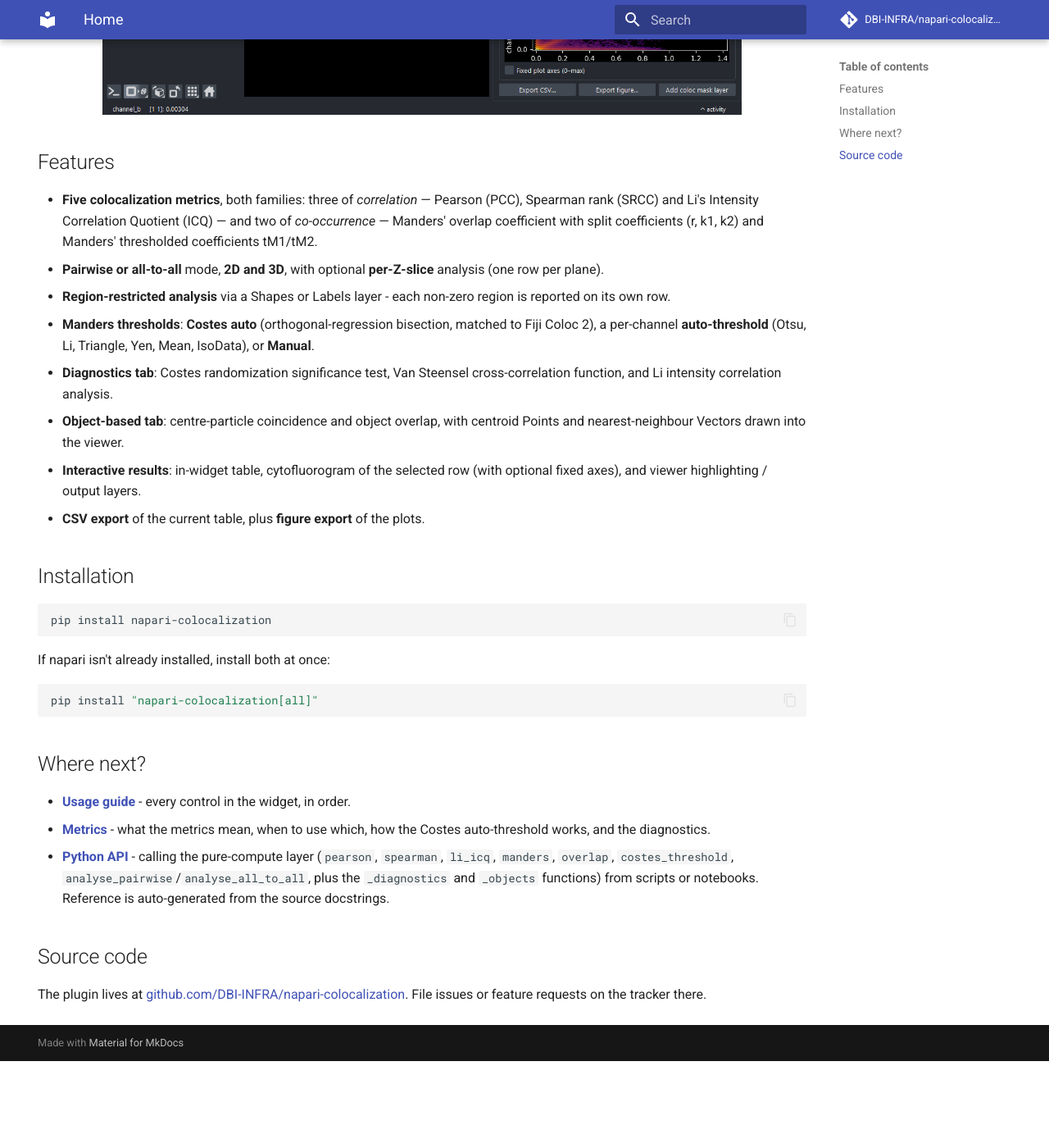
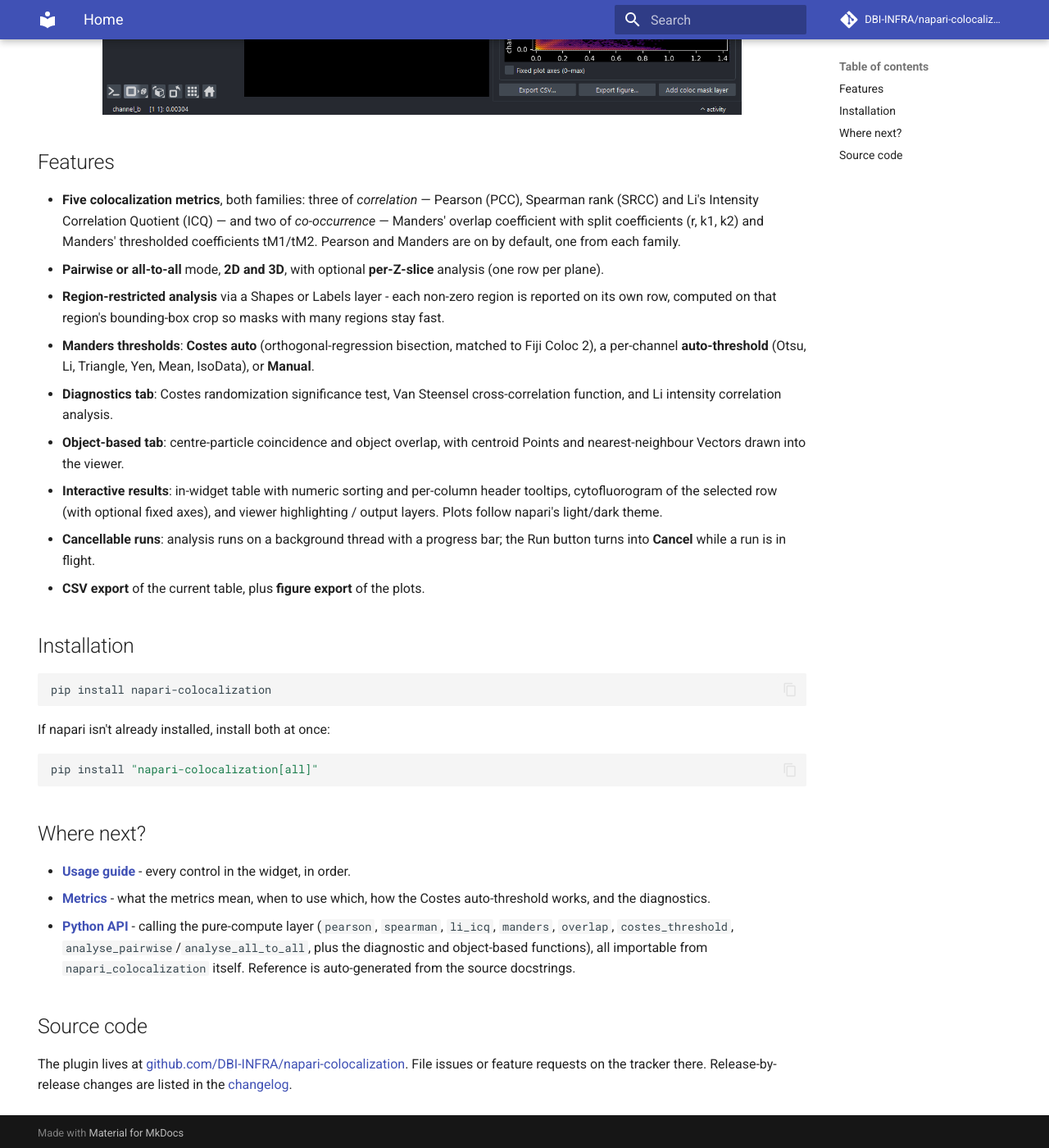
Before and after one commit to DBI-INFRA/napari-colocalization, an MkDocs documentation site: the page built from docs/index.md, in a window 1280 px wide and 1400 px high, scrolled down 936 px. Shown: the whole window at 82% size. Built offline with MkDocs 1.6.1 and Material for MkDocs 9.7.7, drawn with Linux system fonts in a browser that asks for light colours; comment, search, counter and statistics services are not loaded; before the commit the page ends 2230 px from its top, so only the background shows below that.

Commit message:
Add a changelog and bring the docs in line with 0.3.0
CHANGELOG.md starts at 0.3.0, in Keep a Changelog form, and calls out
the two behaviour changes a user can be bitten by: the pcc_pvalue/
srcc_pvalue columns are gone from the CSV, and the Van Steensel CCF no
longer wraps around the image edges, so the tails of the curve differ.

README.md and docs/index.md pick up the new defaults (Pearson +
Manders), the cancellable run with its progress bar, the numeric table
sorting and header tooltips, the theme-following plots and the
per-region bounding-box crop. The quick start now describes what a
fresh widget actually shows. docs/usage.md notes the header tooltips on
the object results table, and docs/index.md points at the package root
rather than the underscore modules for the compute API.

```diff
--- a/docs/index.md
+++ b/docs/index.md
@@ -32,11 +32,12 @@ leaving napari.
   Pearson (PCC), Spearman rank (SRCC) and Li's Intensity Correlation
   Quotient (ICQ) — and two of *co-occurrence* — Manders' overlap coefficient
   with split coefficients (r, k1, k2) and Manders' thresholded coefficients
-  tM1/tM2.
+  tM1/tM2. Pearson and Manders are on by default, one from each family.
 - **Pairwise or all-to-all** mode, **2D and 3D**, with optional
   **per-Z-slice** analysis (one row per plane).
 - **Region-restricted analysis** via a Shapes or Labels layer - each non-zero
-  region is reported on its own row.
+  region is reported on its own row, computed on that region's bounding-box
+  crop so masks with many regions stay fast.
 - **Manders thresholds**: **Costes auto** (orthogonal-regression bisection,
   matched to Fiji Coloc 2), a per-channel **auto-threshold** (Otsu, Li,
   Triangle, Yen, Mean, IsoData), or **Manual**.
@@ -44,8 +45,12 @@ leaving napari.
   cross-correlation function, and Li intensity correlation analysis.
 - **Object-based tab**: centre-particle coincidence and object overlap, with
   centroid Points and nearest-neighbour Vectors drawn into the viewer.
-- **Interactive results**: in-widget table, cytofluorogram of the selected
-  row (with optional fixed axes), and viewer highlighting / output layers.
+- **Interactive results**: in-widget table with numeric sorting and per-column
+  header tooltips, cytofluorogram of the selected row (with optional fixed
+  axes), and viewer highlighting / output layers. Plots follow napari's
+  light/dark theme.
+- **Cancellable runs**: analysis runs on a background thread with a progress
+  bar; the Run button turns into **Cancel** while a run is in flight.
 - **CSV export** of the current table, plus **figure export** of the plots.
 
 ## Installation
@@ -67,12 +72,14 @@ pip install "napari-colocalization[all]"
   the Costes auto-threshold works, and the diagnostics.
 - **[Python API](api.md)** - calling the pure-compute layer (`pearson`,
   `spearman`, `li_icq`, `manders`, `overlap`, `costes_threshold`,
-  `analyse_pairwise`/`analyse_all_to_all`, plus the `_diagnostics` and
-  `_objects` functions) from scripts or notebooks. Reference is
-  auto-generated from the source docstrings.
+  `analyse_pairwise`/`analyse_all_to_all`, plus the diagnostic and
+  object-based functions), all importable from `napari_colocalization`
+  itself. Reference is auto-generated from the source docstrings.
 
 ## Source code
 
 The plugin lives at
 [github.com/DBI-INFRA/napari-colocalization](https://github.com/DBI-INFRA/napari-colocalization).
-File issues or feature requests on the tracker there.
+File issues or feature requests on the tracker there. Release-by-release
+changes are listed in the
+[changelog](https://github.com/DBI-INFRA/napari-colocalization/blob/main/CHANGELOG.md).
```
Also changed, not shown: CHANGELOG.md (added, +87 -0 lines), README.md (+18 -8 lines), docs/usage.md (+2 -1 lines).
